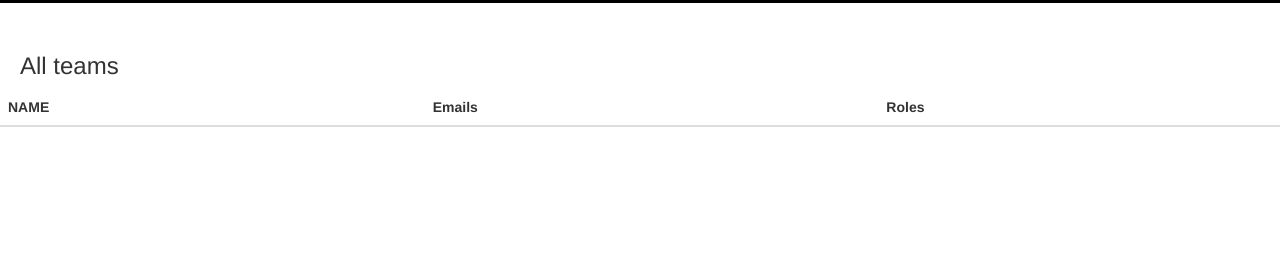
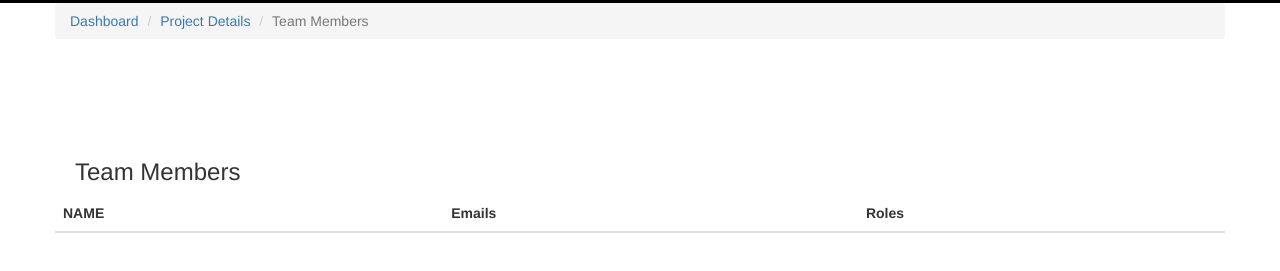
Before and after one commit to Ablashika/ProjectManager, a plain HTML site: page teams.html in a window 1280 px wide. Shown: the part 47-318 px from the top of the page. Drawn offline with Linux system fonts and the light colour scheme; no server answers.

Commit message:
add breadcrumb members

```diff
--- a/teams.html
+++ b/teams.html
@@ -34,7 +34,7 @@
                 <ul class="nav navbar-nav navbar-right">
                     <li><a href="#">Home</a></li>
                     <li>
-                        <img src="./images/england.jpg" alt="" class="img-responsive england"style="height: 13px;">
+                        <img src="./images/england.jpg" alt="" class="img-responsive england" style="height: 13px;">
                     </li>
                     <li class="dropdown">
                         <a href="#" class="dropdown-toggle" data-toggle="dropdown" role="button" aria-haspopup="true"
@@ -70,10 +70,20 @@
         </div><!-- /.container-fluid -->
     </nav>
 
-    <div class="container-fluid">
+    <div class="container" style="margin-top: 5rem;">
+        <div class="row">
+            <ol class="breadcrumb">
+                <li><a href="index.html">Dashboard</a></li>
+                <li><a href="taskDetails.html">Project Details</a></li>
+                <li class="active">Team Members</li>
+            </ol>
+        </div>
+    </div>
+
+    <div class="container">
         <div class="row">
             <div class="assignTextBox">
-                <h3 class="text-left form-heading">All teams</h3>
+                <h3 class="text-left form-heading">Team Members</h3>
             </div>
         </div>
 
@@ -142,7 +152,7 @@
                 });
             });
         }
-    getMembers()
+        getMembers()
 
     </script>
 </body>
```
